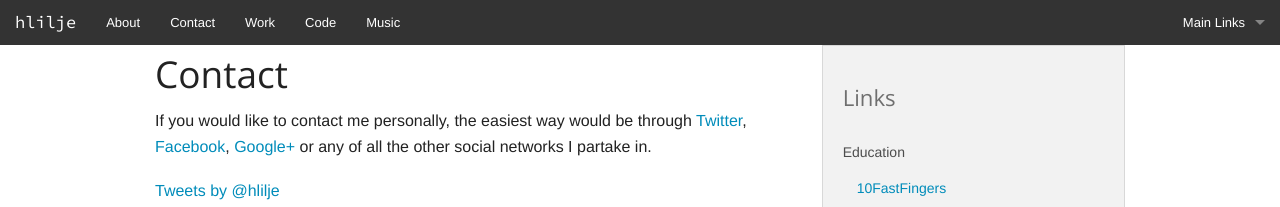
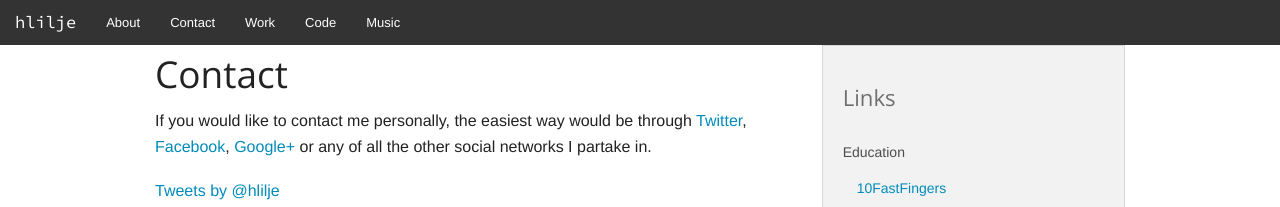
Before and after one commit to hlilje/hlilje.github.io, a Jekyll site: the page built from contact/index.html, in a window 1280 px wide and 900 px high. Shown: the top 207 px of the window. Built offline with Jekyll 4.4.1, drawn with Linux system fonts in a browser that asks for light colours; comment, search, counter and statistics services are not loaded.

Commit message:
Minor tweaks

```diff
--- a/_includes/topbar.html
+++ b/_includes/topbar.html
@@ -7,18 +7,8 @@
   </ul>
   <section class="top-bar-section">
     <!-- Right Nav Section -->
-    <ul class="right">
-      <li class="has-dropdown">
-        <a href="#">Main Links</a>
-        <ul class="dropdown">
-          <li><a href="https://twitter.com/hlilje">Twitter</a></li>
-          <li><a href="https://www.facebook.com/hampusliljekvist">Facebook</a></li>
-          <li><a href="https://plus.google.com/+HampusLiljekvist">Google+</a></li>
-          <li><a href="https://www.linkedin.com/pub/hampus-liljekvist/46/72/902">LinkedIn</a></li>
-          <li><a href="http://www.csc.kth.se/~hlilje/">KTH</a></li>
-        </ul>
-      </li>
-    </ul>
+    <!-- <ul class="right"> -->
+    <!-- </ul> -->
     <!-- Left Nav Section -->
     <ul class="left">
       <li><a href="/about">About</a></li>
--- a/css/app.css
+++ b/css/app.css
@@ -50,3 +50,5 @@ h2, h3, h4, h5, h6 {
   float: left;
   margin-right: 10px;
 }
+
+/* Foundation Classes */
```
